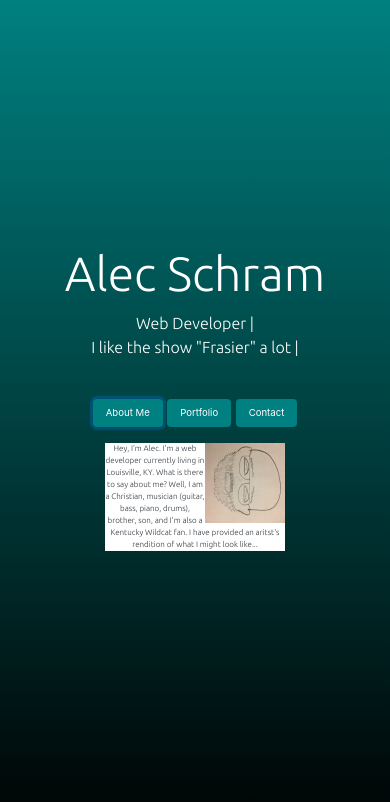
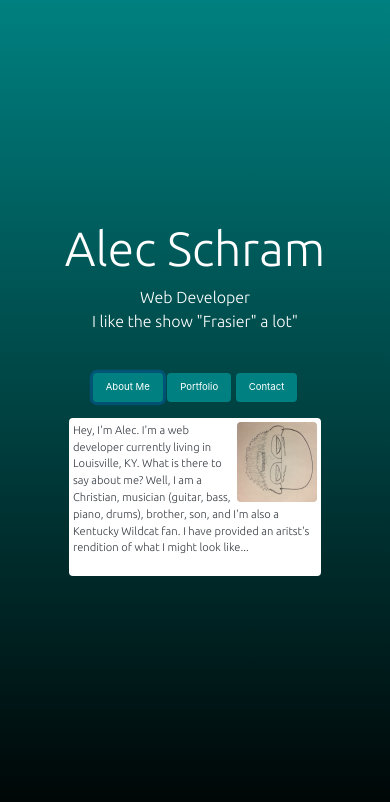
Before and after one commit to alec9876/AlecTest, a plain HTML site: page Index.html in a window 390 px wide. Both pictures are taken after a click on the button "About Me". Drawn offline with nearby package versions, Linux system fonts and the light colour scheme.

```diff
--- a/CSS/main.css
+++ b/CSS/main.css
@@ -43,6 +43,10 @@
     font-size: 1rem;
 }
 
+.collapse-small {
+    width: 43%;
+}
+
 @media only screen and (max-width: 770px)
 {
     .display-1 {
@@ -68,11 +72,15 @@
     }
 
     .aboutme {
-        font-size: .5em;
+        font-size: .7em;
     }
 
     .btn {
         font-size: .60rem;
+    }
+
+    .collapse-small {
+        width: 70%;
     }
 
     .aboutme-pic {
@@ -80,6 +88,12 @@
         height: 5em;
         float: right;
     }
+
+    .post {
+        display: none;
+    }
+
+
 }
 
 @media only screen and (min-width: 426px) {
--- a/Index.html
+++ b/Index.html
@@ -21,7 +21,7 @@
             <div class="container-fluid">
                 <div class="text-white mb-5 text-center">
                     <h1 class="display-1">Alec Schram</h1>
-                    <p class="lead">Web Developer |<br class="break"> I like the show "Frasier" a lot |</p><br>
+                    <p class="lead">Web Developer <span class="post">|</span> <br class="break"> I like the show "Frasier" a lot" <span class="post">|</span></p><br>
                         <a class="btn" data-toggle="collapse" href="#collapseExample" role="button" aria-expanded="false" aria-controls="collapseExample">
                             About Me
                         </a>
@@ -32,9 +32,9 @@
                             Contact
                         </a>
                     <div class="collapse" id="collapseExample">
-                            <div class="text-dark w-50 mx-auto mt-3 bg-white">
-                                <img class="aboutme-pic float-right" src="Pics/sketch.JPG" alt="Alec(by an artist)">
-                                <p class="aboutme">Hey, I'm Alec.  I'm a web developer currently living in Louisville, KY.  What is there to say about me?
+                            <div class="collapse-small text-dark mx-auto mt-3 bg-white p-1 rounded">
+                                <img class="aboutme-pic float-right rounded" src="Pics/sketch.JPG" alt="Alec(by an artist)">
+                                <p class="aboutme text-left">Hey, I'm Alec.  I'm a web developer currently living in Louisville, KY.  What is there to say about me?
                                 Well, I am a Christian, musician (guitar, bass, piano, drums), brother, son, and I'm also a Kentucky
                                 Wildcat fan.  I have provided an aritst's rendition of what I might look like...
                                 </p>
```
